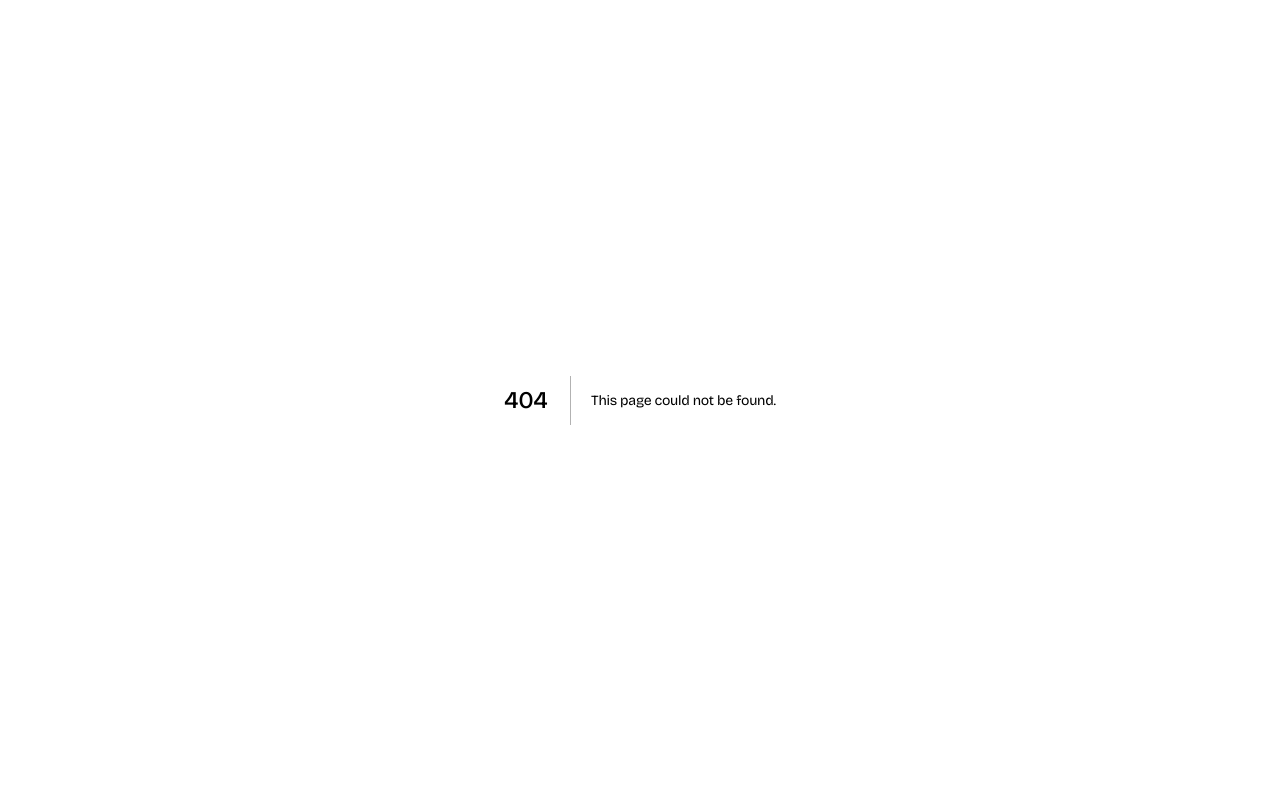
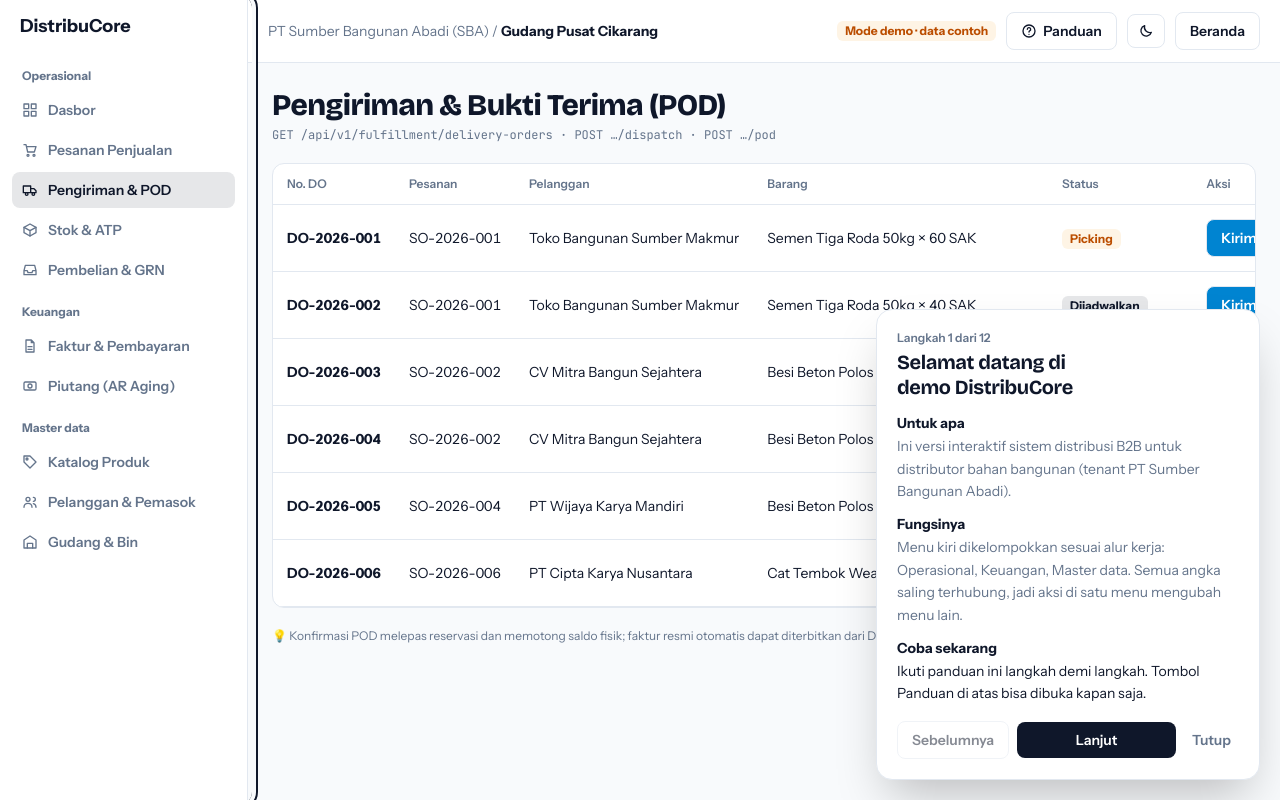
Before and after one commit to afrizadwi21/DistribuCore, a Next.js app in the folder apps/web/: page /demo/delivery in a window 1280 px wide. Before the commit this address had no page. Built offline with nearby package versions, Linux system fonts and the light colour scheme.

Commit message:
feat(demo): add delivery orders and POD confirmation page

```diff
--- /dev/null
+++ b/apps/web/src/app/demo/delivery/page.tsx
@@ -0,0 +1,57 @@
+"use client";
+
+import { useDemo } from "@/components/demo/DemoContext";
+import { DO_LABEL } from "@/components/demo/SalesTable";
+import { CUSTOMERS, ORDERS } from "@/components/demo/data";
+import { Badge, BTN, Card, TD, TH } from "@/components/demo/ui";
+
+export default function DeliveryPage() {
+  const { dos, skus, act } = useDemo();
+  const sku = (code: string) => skus.find((s) => s.code === code)!;
+  const custName = (soId: string) => {
+    const o = ORDERS.find((q) => q.id === soId);
+    return o ? CUSTOMERS.find((c) => c.code === o.cust)?.name : "-";
+  };
+
+  return (
+    <div className="grid gap-5">
+      <Card className="overflow-hidden">
+        <div className="overflow-x-auto">
+          <table className="w-full border-collapse">
+            <thead>
+              <tr>{["No. DO", "Pesanan", "Pelanggan", "Barang", "Status", "Aksi"].map((h) => <th key={h} className={TH}>{h}</th>)}</tr>
+            </thead>
+            <tbody>
+              {dos.map((d) => {
+                const s = sku(d.sku);
+                const isTransit = d.status === "transit";
+                const isPod = d.status === "pod";
+                return (
+                  <tr key={d.id}>
+                    <td className={`${TD} font-bold`}>{d.id}</td>
+                    <td className={TD}>{d.so}</td>
+                    <td className={TD}>{custName(d.so)}</td>
+                    <td className={TD}>{s.name} × {d.qty} {s.uom}</td>
+                    <td className={TD}><Badge tone={DO_LABEL[d.status][1]}>{DO_LABEL[d.status][0]}</Badge></td>
+                    <td className={TD}>
+                      {isTransit ? (
+                        <button className={`${BTN} bg-emerald-600! text-white!`} onClick={() => act({ type: "pod", id: d.id })}>Konfirmasi POD</button>
+                      ) : isPod ? (
+                        d.inv ? <Badge tone="g">Faktur terbit</Badge> : <button className={BTN} onClick={() => act({ type: "invoice", doId: d.id })}>Terbitkan faktur</button>
+                      ) : (
+                        <button className={`${BTN} bg-sky-600! text-white!`} onClick={() => act({ type: "dispatch", id: d.id })}>Kirim truk</button>
+                      )}
+                    </td>
+                  </tr>
+                );
+              })}
+            </tbody>
+          </table>
+        </div>
+      </Card>
+      <p className="text-xs text-[var(--mu)]">
+        💡 Konfirmasi POD melepas reservasi dan memotong saldo fisik; faktur resmi otomatis dapat diterbitkan dari DO yang telah diverifikasi penerimaannya.
+      </p>
+    </div>
+  );
+}
```
